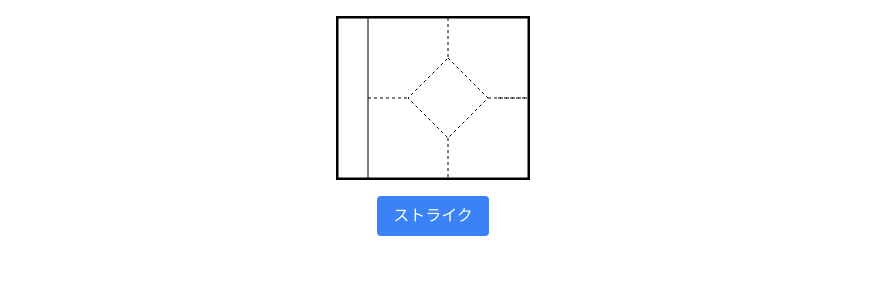
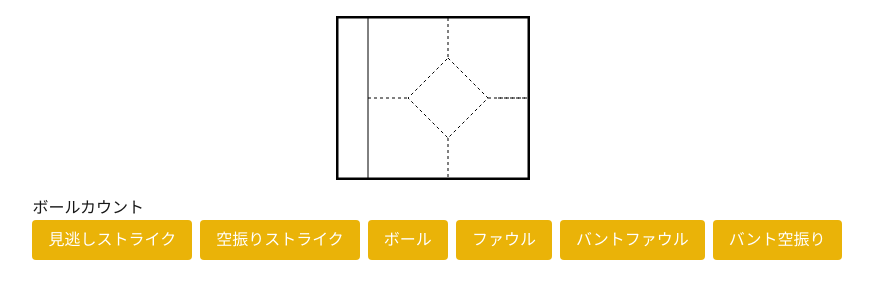
Before and after one commit to shicchi-7913/BaseBallScoreQuiz, a Next.js app: page / in a window 1280 px wide. Shown: the top 300 px of the page, without its empty margins (207-1080 px from the left). Built offline with nearby package versions, Linux system fonts and the light colour scheme.

Commit message:
ボールカウントの表示

```diff
--- a/components/ScoreBook/MergedCanvas.tsx
+++ b/components/ScoreBook/MergedCanvas.tsx
@@ -1,19 +1,20 @@
 'use client'
 
+import { BallCount } from '@/types/BallCount'
 import { CellSize } from '@/const/CanvasSizes'
 import { useRef, useState, useEffect } from 'react'
 
 export const MergedCanvas = () => {
   const canvasRef = useRef<HTMLCanvasElement>(null)
   const [content, setContent] = useState({
-    ballCount: [] as string[],
+    ballCount: [] as BallCount[],
   })
 
-  const handleButtonClick = (section: 'BallCount', value: string) => {
+  const handleButtonClick = (section: 'BallCount', value: BallCount) => {
     setContent((prev) => {
       return {
         ...prev,
-        ballCount: [...prev.ballCount, value as string],
+        ballCount: [...prev.ballCount, value as BallCount],
       }
     })
   }
@@ -67,13 +68,59 @@ export const MergedCanvas = () => {
     // --- ここまで スコアブックセル ---
 
     // --- ここから BallCount ---
-    content.ballCount.forEach((_, index) => {
-      ctx.beginPath()
-      ctx.moveTo(10, 10 + index * 15)
-      ctx.lineTo(20, 20 + index * 15)
-      ctx.moveTo(20, 10 + index * 15)
-      ctx.lineTo(10, 20 + index * 15)
-      ctx.stroke()
+    content.ballCount.forEach((ballCount, index) => {
+      const baseXOffset = 10
+      const baseYOffset = 10
+      const height = 15
+      if (ballCount === 'calledStrike') {
+        ctx.beginPath()
+        ctx.moveTo(10, 10 + index * height)
+        ctx.lineTo(20, 20 + index * height)
+        ctx.moveTo(20, 10 + index * height)
+        ctx.lineTo(10, 20 + index * height)
+        ctx.stroke()
+      } else if (ballCount === 'swingingStrike') {
+        ctx.beginPath()
+        ctx.moveTo(10, 10 + index * height)
+        ctx.lineTo(20, 20 + index * height)
+        ctx.moveTo(16, 10 + index * height)
+        ctx.lineTo(10, 19 + index * height)
+        ctx.moveTo(20, 10 + index * height)
+        ctx.lineTo(13, 20 + index * height)
+        ctx.stroke()
+      } else if (ballCount === 'ball') {
+        ctx.fillText('・', baseXOffset, baseYOffset + 10 + index * height)
+      } else if (ballCount === 'foulBall') {
+        ctx.beginPath()
+        ctx.moveTo(baseXOffset + 5, baseYOffset + index * height)
+        ctx.lineTo(baseXOffset - 3, baseYOffset + 10 + index * height)
+        ctx.lineTo(baseXOffset + 13, baseYOffset + 10 + index * height)
+        ctx.lineTo(baseXOffset + 5, baseYOffset + index * height)
+        ctx.stroke()
+      } else if (ballCount === 'buntFoul') {
+        ctx.beginPath()
+        ctx.fillText('・', baseXOffset, baseYOffset + 10 + index * height)
+        ctx.moveTo(baseXOffset + 5, baseYOffset + index * height)
+        ctx.lineTo(baseXOffset - 3, baseYOffset + 10 + index * height)
+        ctx.lineTo(baseXOffset + 13, baseYOffset + 10 + index * height)
+        ctx.lineTo(baseXOffset + 5, baseYOffset + index * height)
+        ctx.stroke()
+      } else {
+        ctx.beginPath()
+        // 左から右へ
+        ctx.moveTo(10, 10 + index * height)
+        ctx.lineTo(17, 20 + index * height)
+        // 左から右へ②
+        ctx.moveTo(13, 10 + index * height)
+        ctx.lineTo(20, 20 + index * height)
+        // 右から左へ
+        ctx.moveTo(17, 10 + index * height)
+        ctx.lineTo(10, 20 + index * height)
+        // 右から左へ②
+        ctx.moveTo(20, 10 + index * height)
+        ctx.lineTo(13, 20 + index * height)
+        ctx.stroke()
+      }
     })
     // --- ここまで BallCount ---
   }, [content])
@@ -88,11 +135,42 @@ export const MergedCanvas = () => {
       ></canvas>
 
       <div className="mt-4 space-x-2">
+        <p className="ml-2">ボールカウント</p>
         <button
-          className="px-4 py-2 bg-blue-500 text-white rounded hover:bg-blue-700"
-          onClick={() => handleButtonClick('BallCount', 'x')}
+          className="px-4 py-2 bg-yellow-500 text-white rounded hover:bg-yellow-700"
+          onClick={() => handleButtonClick('BallCount', 'calledStrike')}
         >
-          ストライク
+          見逃しストライク
+        </button>
+        <button
+          className="px-4 py-2 bg-yellow-500 text-white rounded hover:bg-yellow-700"
+          onClick={() => handleButtonClick('BallCount', 'swingingStrike')}
+        >
+          空振りストライク
+        </button>
+        <button
+          className="px-4 py-2 bg-yellow-500 text-white rounded hover:bg-yellow-700"
+          onClick={() => handleButtonClick('BallCount', 'ball')}
+        >
+          ボール
+        </button>
+        <button
+          className="px-4 py-2 bg-yellow-500 text-white rounded hover:bg-yellow-700"
+          onClick={() => handleButtonClick('BallCount', 'foulBall')}
+        >
+          ファウル
+        </button>
+        <button
+          className="px-4 py-2 bg-yellow-500 text-white rounded hover:bg-yellow-700"
+          onClick={() => handleButtonClick('BallCount', 'buntFoul')}
+        >
+          バントファウル
+        </button>
+        <button
+          className="px-4 py-2 bg-yellow-500 text-white rounded hover:bg-yellow-700"
+          onClick={() => handleButtonClick('BallCount', 'buntMiss')}
+        >
+          バント空振り
         </button>
       </div>
     </>
--- /dev/null
+++ b/types/BallCount.ts
@@ -0,0 +1,7 @@
+export type BallCount =
+  | 'calledStrike'
+  | 'swingingStrike'
+  | 'ball'
+  | 'foulBall'
+  | 'buntFoul'
+  | 'buntMiss'
--- a/types/Count.ts
+++ /dev/null
@@ -1 +0,0 @@
-type Count = {}
```
